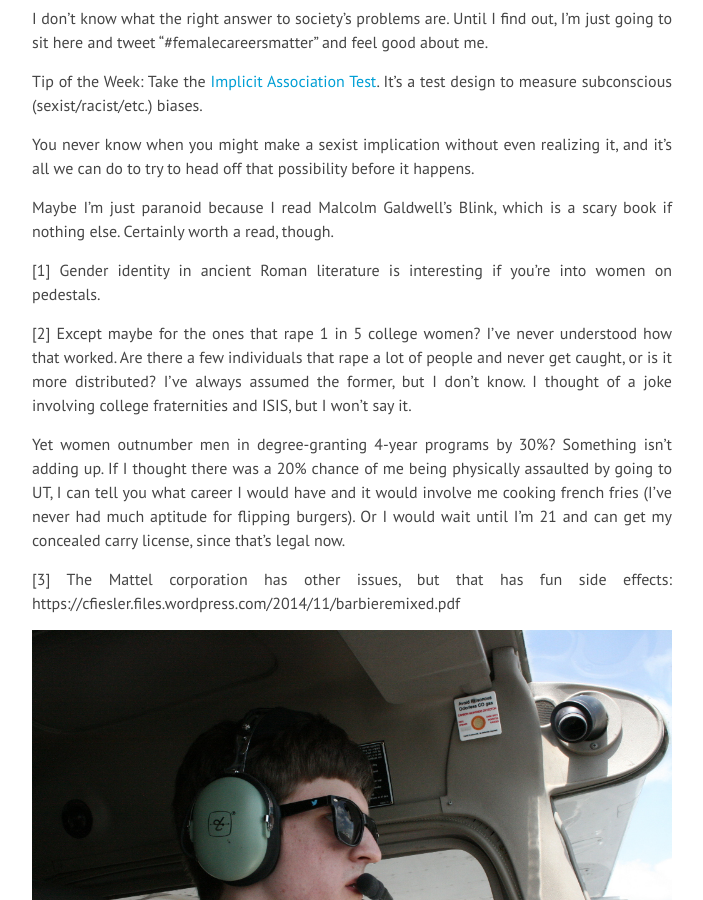
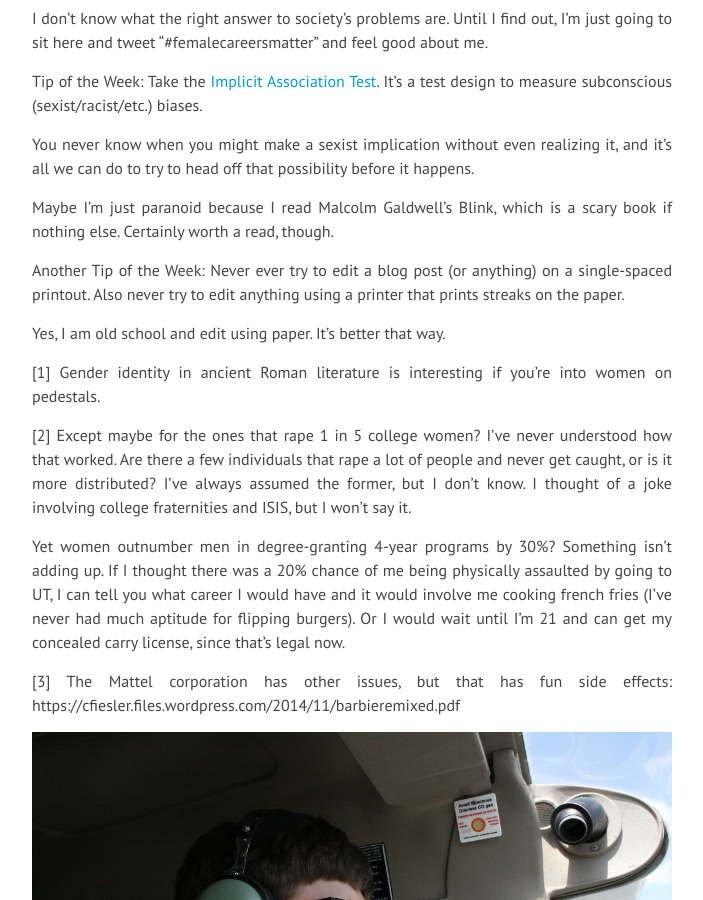
Before and after one commit to lkolbly/cs371p-web, a Jekyll site: the page built from _posts/2015-11-22-male-seeks-female-engineer.markdown, in a window 1280 px wide and 900 px high, scrolled down 2354 px. Shown: the whole window, without its empty margins (288-991 px from the left). Built offline with Jekyll 4.4.1, drawn with Linux system fonts in a browser that asks for light colours; nearby versions of some CDN libraries; Markdown is read by kramdown in place of the engine named in the settings.

Commit message:
Added tip of the week

```diff
--- a/_posts/2015-11-22-male-seeks-female-engineer.markdown
+++ b/_posts/2015-11-22-male-seeks-female-engineer.markdown
@@ -72,6 +72,10 @@ You never know when you might make a sexist implication without even realizing i
 
 Maybe I'm just paranoid because I read Malcolm Galdwell's Blink, which is a scary book if nothing else. Certainly worth a read, though.
 
+Another Tip of the Week: Never ever try to edit a blog post (or anything) on a single-spaced printout. Also never try to edit anything using a printer that prints streaks on the paper.
+
+Yes, I am old school and edit using paper. It's better that way.
+
 [1] Gender identity in ancient Roman literature is interesting if you're into women on pedestals.
 
 [2] Except maybe for the ones that rape 1 in 5 college women? I've never understood how that worked. Are there a few individuals that rape a lot of people and never get caught, or is it more distributed? I've always assumed the former, but I don't know. I thought of a joke involving college fraternities and ISIS, but I won't say it.
```
